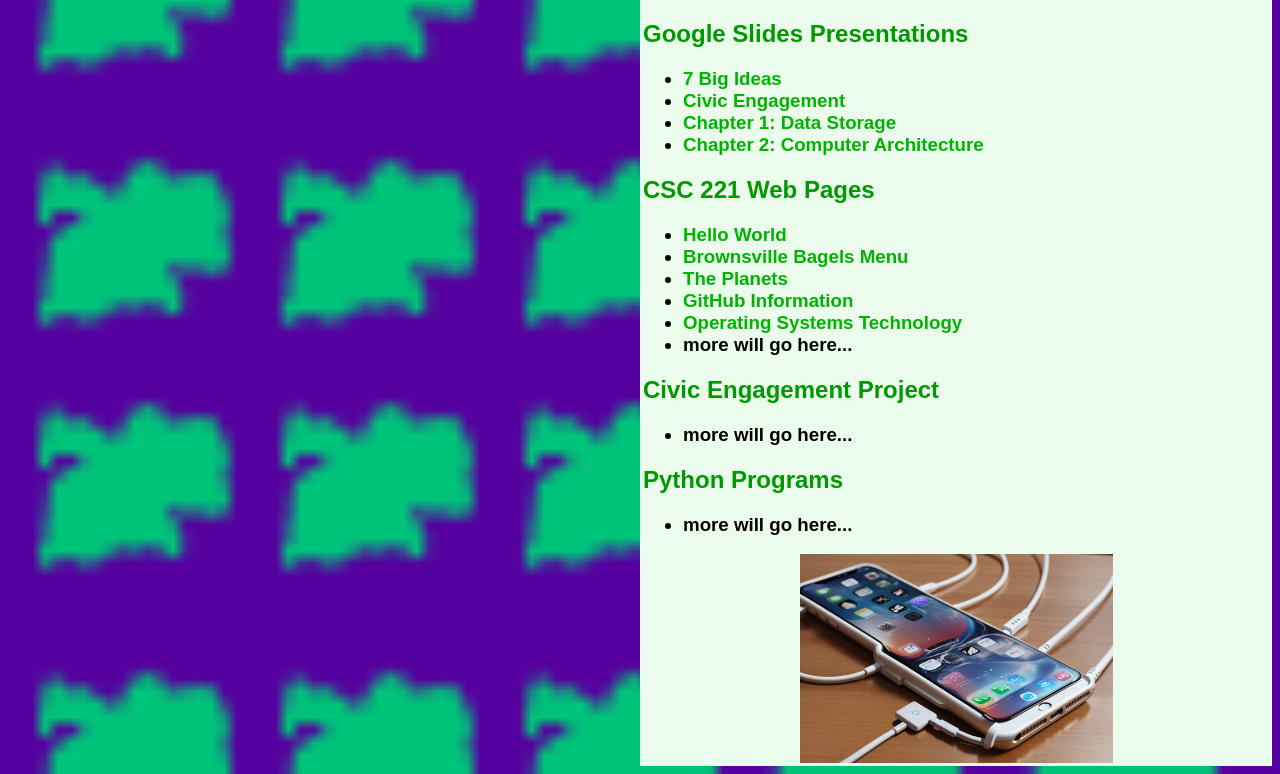
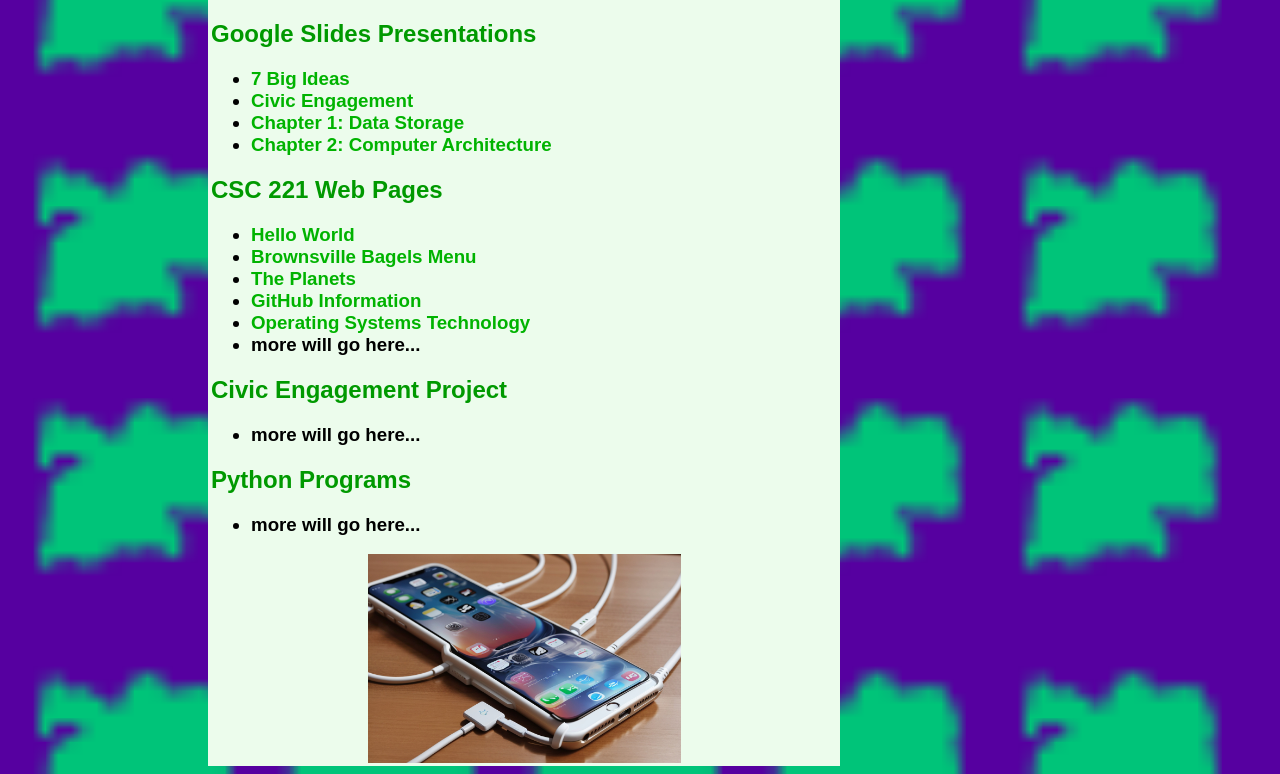
Before and after one commit to adenmelton-pvcc/adenmelton-pvcc.github.io, a plain HTML site: page index.html in a window 1280 px wide. Shown: the part 160-934 px from the top of the page. Drawn offline with Linux system fonts and the light colour scheme.

Commit message:
Update index.html

```diff
--- a/index.html
+++ b/index.html
@@ -7,7 +7,7 @@
 
     <style>
         body {background:url("wp-index.png")repeat-y; background-size:cover; font-family:Arial, Helvetica, sans-serif; margin-top: 0px;}
-        table {width: 50%; background-color:#ecfcec; font-weight:bold; margin-left:auto}
+        table {width: 50%; background-color:#ecfcec; font-weight:bold; margin-left:200px; margin-right:200px;}
         tr {background-color: #b3ffbb3}
         h1 {color: #ecfcec; font-size: 3em; font-family: Georgia, 'Times New Roman', Times, serif;}
         h2 {color: #009900; font-size: 1.5em;}
```
